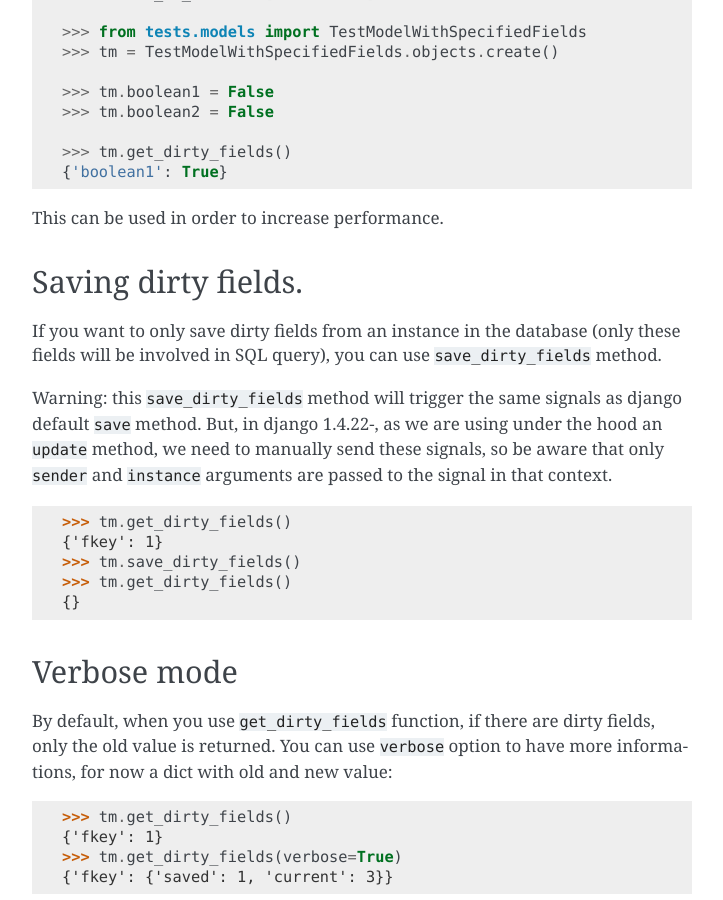
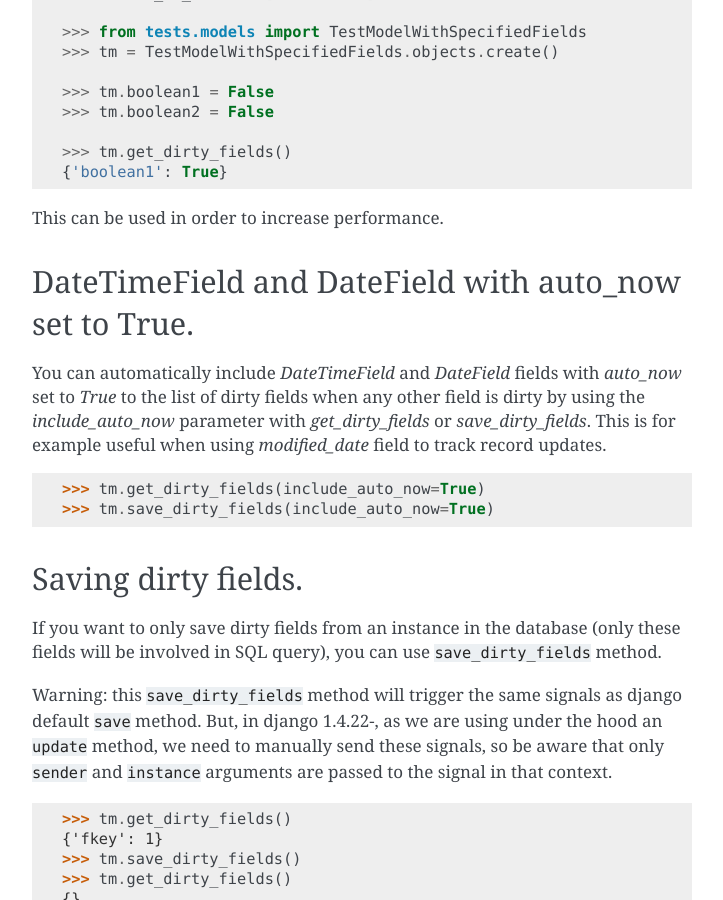
Before and after one commit to romgar/django-dirtyfields, a Sphinx documentation site: the page built from docs/index.rst, in a window 1280 px wide and 900 px high, scrolled down 2715 px. Shown: the whole window, without its empty margins (388-1111 px from the left). Built offline with Sphinx 7.4.7, drawn with Linux system fonts in a browser that asks for light colours; some of the changed text lies outside the part shown.

Commit message:
Update docs

```diff
--- a/docs/index.rst
+++ b/docs/index.rst
@@ -142,6 +142,17 @@ If you want to check a limited set of model fields, you should set ``FIELDS_TO_C
 This can be used in order to increase performance.
 
 
+DateTimeField and DateField with auto_now set to True.
+------------------------------------------------------
+You can automatically include `DateTimeField` and `DateField` fields with `auto_now` set to `True` to the list of dirty
+fields when any other field is dirty by using the `include_auto_now` parameter with `get_dirty_fields` or
+`save_dirty_fields`. This is for example useful when using `modified_date` field to track record updates.
+
+::
+
+    >>> tm.get_dirty_fields(include_auto_now=True)
+    >>> tm.save_dirty_fields(include_auto_now=True)
+
 Saving dirty fields.
 ----------------------------
 If you want to only save dirty fields from an instance in the database (only these fields will be involved in SQL query), you can use ``save_dirty_fields`` method.
```
